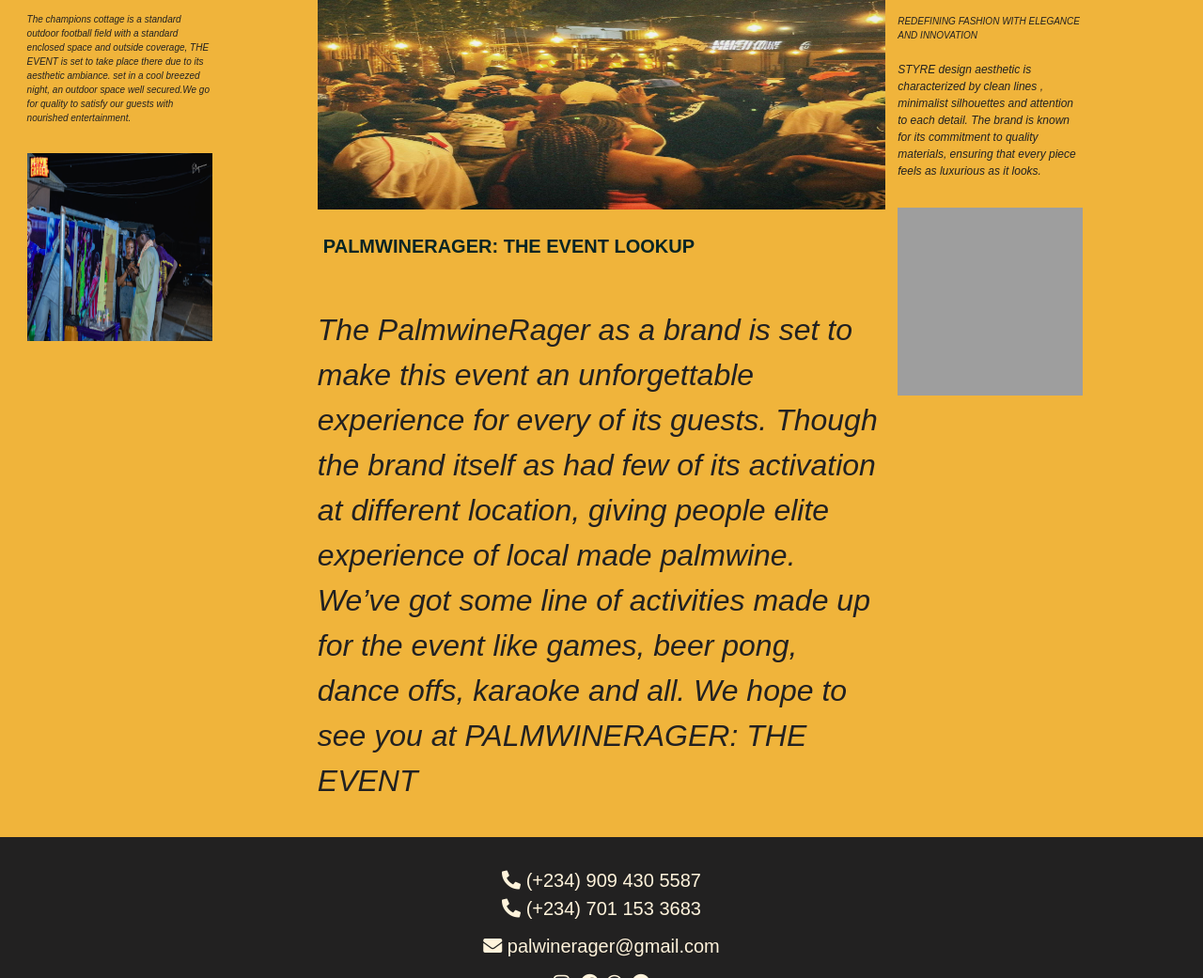
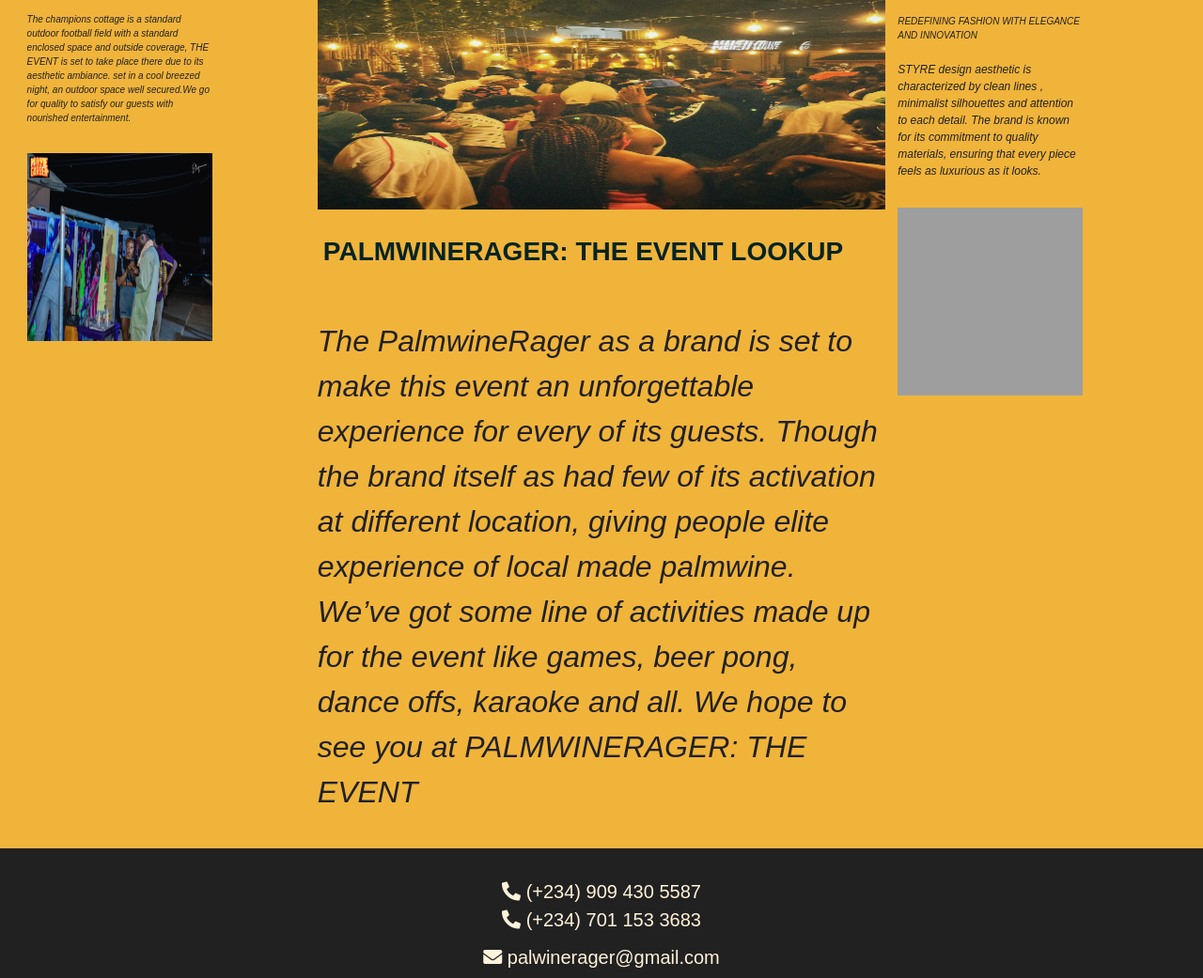
Before and after one commit to Ojoinioluwa/Palmwinerager, a plain HTML site: page index.html in a window 1280 px wide. Shown: the part 5041-6082 px from the top of the page at 94% size. Drawn offline with Linux system fonts and the light colour scheme; grey boxes are pictures that could not be loaded.

Commit message:
Update Style.css

```diff
--- a/Style.css
+++ b/Style.css
@@ -1039,7 +1039,7 @@ footer div {
   .special-more-events {
     padding-bottom: 10px;
   }
-  .palm {
+  #palm {
     font-size: 1.4em;
   }
   #big {
```
